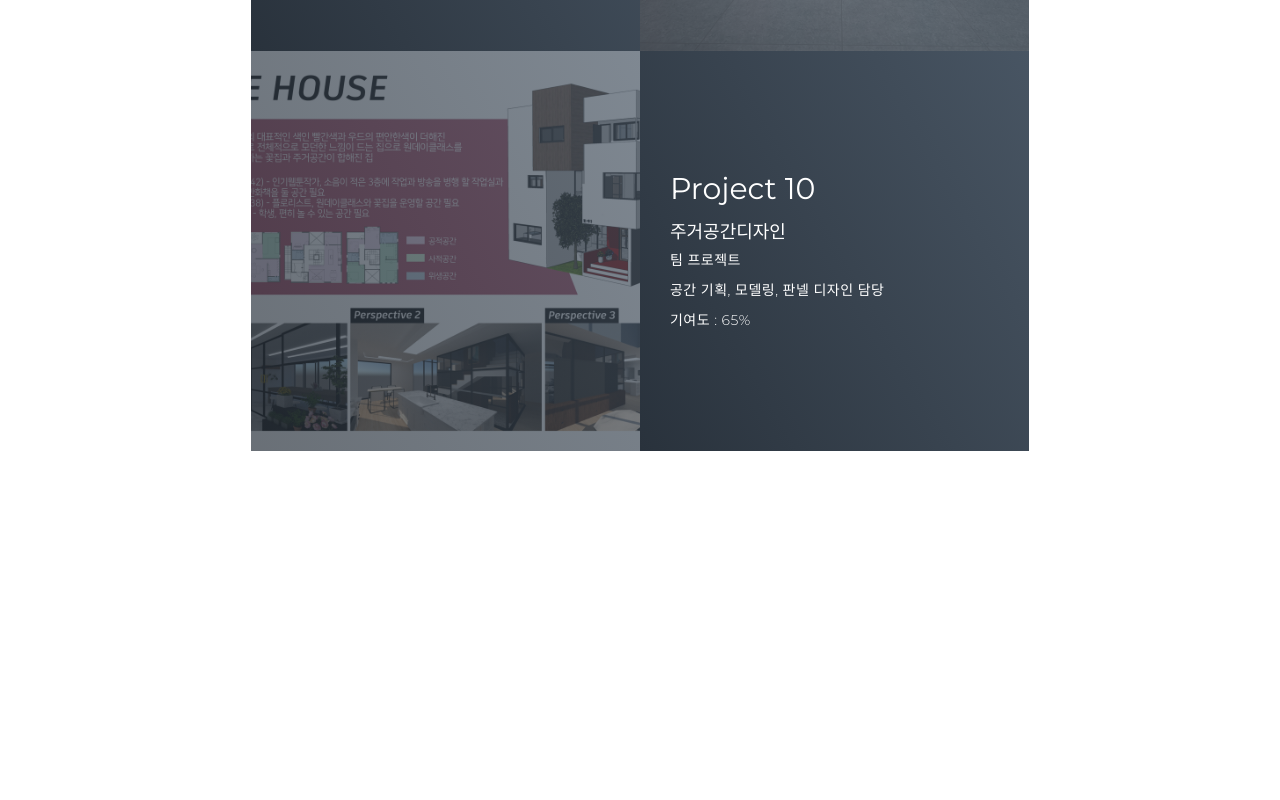
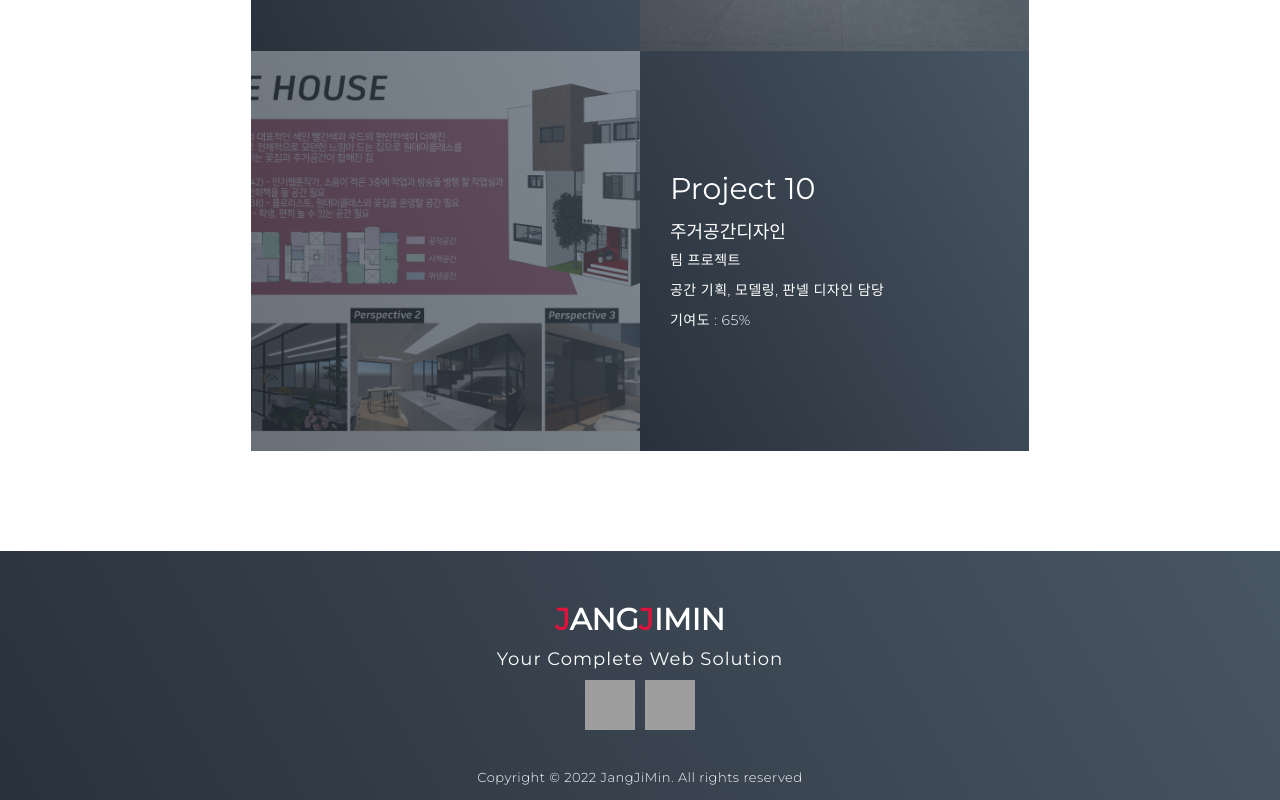
Before and after one commit to jangjimin04/PPO_FINE, a plain HTML site: page index.html in a window 1280 px wide. Shown: the part 6892-7692 px from the top of the page. Before the commit the page ends 7443 px from the top, so only its background shows below. Drawn offline with Linux system fonts and the light colour scheme; grey boxes are pictures that could not be loaded.

Commit message:
푸터수정

```diff
--- a/index.html
+++ b/index.html
@@ -363,6 +363,27 @@
   <!-- End Projects Section -->
 
 
+  <!-- Footer -->
+  <section id="footer">
+    <div class="footer container">
+      <div class="brand">
+        <h1><span>J</span>ang<span>J</span>imin</h1>
+      </div>
+      <h2>Your Complete Web Solution</h2>
+      <div class="social-icon">
+        <div class="social-item">
+          <a href="mailto:alsals0422@naver.com"><img src="https://img.icons8.com/bubbles/50/000000/new-post.png"/></a>
+        </div>
+        <div class="social-item">
+          <a href="tel:+821067107481"><img src="https://img.icons8.com/bubbles/50/000000/apple-phone.png"/></a>
+        </div>
+      </div>
+      <p>Copyright © 2022 JangJiMin. All rights reserved</p>
+    </div>
+  </section>
+  <!-- End Footer -->
+
+
   <script src="./app.js"></script>
 </body>
 
--- a/style.css
+++ b/style.css
@@ -492,6 +492,48 @@ p {
 }
 /* End About Section */
 
+
+/* Footer */
+#footer {
+	background-image: linear-gradient(60deg, #29323c 0%, #485563 100%);
+}
+#footer .footer {
+	min-height: 200px;
+	flex-direction: column;
+	padding-top: 50px;
+	padding-bottom: 10px;
+}
+#footer h2 {
+	color: white;
+	font-weight: 500;
+	font-size: 1.8rem;
+	letter-spacing: 0.1rem;
+	margin-top: 10px;
+	margin-bottom: 10px;
+}
+#footer .social-icon {
+	display: flex;
+	margin-bottom: 30px;
+}
+#footer .social-item {
+	height: 50px;
+	width: 50px;
+	margin: 0 5px;
+}
+#footer .social-item img {
+	filter: grayscale(1);
+	transition: 0.3s ease filter;
+}
+#footer .social-item:hover img {
+	filter: grayscale(0);
+}
+#footer p {
+	color: white;
+	font-size: 1.3rem;
+}
+/* End Footer */
+
+
 /* Keyframes */
 @keyframes hamburger_puls {
 	0% {
```
Also changed, not shown: img/call.png (added), img/mail.png (added).
